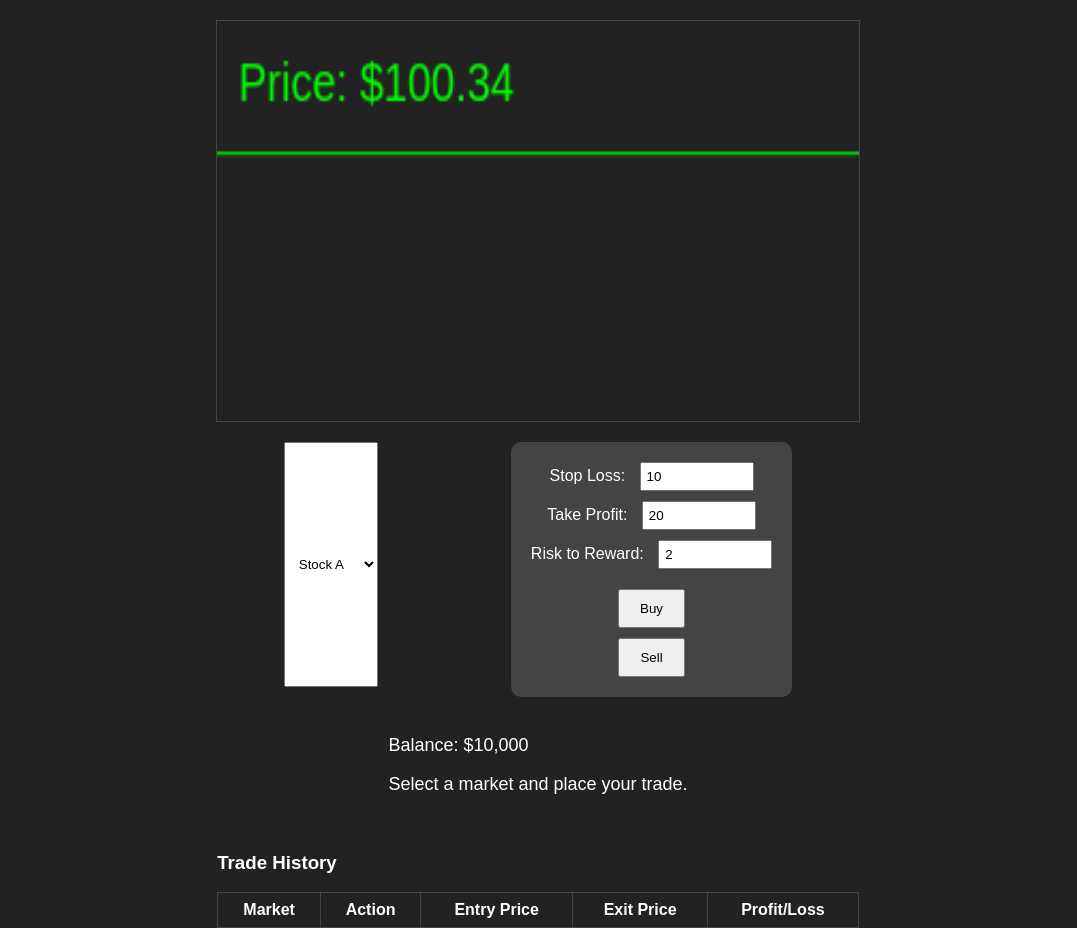
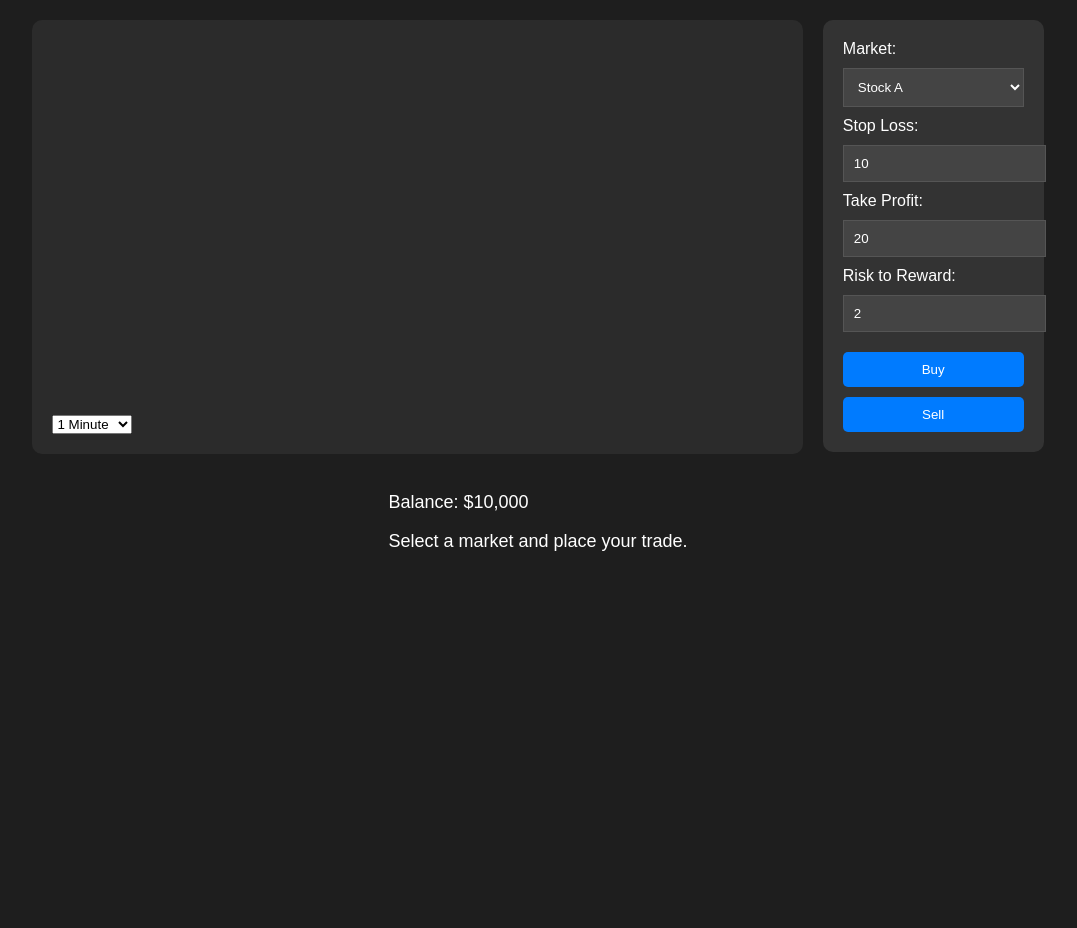
Before and after one commit to SuessVilliano/TradeGame, a plain HTML site: page index.html in a window 1280 px wide. Shown: the whole page, without its empty margins (102-1179 px from the left). After the commit the page ends 800 px from the top, so only its background shows below. Drawn offline with nearby package versions, Linux system fonts and the light colour scheme.

Commit message:
Update index.html

```diff
--- a/index.html
+++ b/index.html
@@ -9,7 +9,7 @@
             margin: 0;
             padding: 0;
             font-family: Arial, sans-serif;
-            background-color: #222;
+            background-color: #1e1e1e;
             color: white;
             display: flex;
             flex-direction: column;
@@ -18,123 +18,98 @@
         }
         #dashboard {
             display: flex;
-            flex-direction: column;
-            align-items: center;
-            width: 80%;
+            flex-direction: row;
+            align-items: flex-start;
+            width: 90%;
             margin-top: 20px;
         }
         #chartArea {
-            width: 100%;
-            height: 400px;
-            background-color: #333;
-            border: 1px solid #444;
-            position: relative;
+            width: 75%;
+            background-color: #2b2b2b;
+            padding: 20px;
+            border-radius: 10px;
+            margin-right: 20px;
         }
         canvas {
             width: 100%;
-            height: 100%;
-            background-color: #222;
-        }
-        .controls {
-            display: flex;
-            justify-content: space-around;
-            width: 100%;
-            margin-top: 20px;
+            height: 400px;
         }
         .trade-panel {
-            display: flex;
-            flex-direction: column;
-            align-items: center;
-            background-color: #444;
+            width: 25%;
+            background-color: #333;
             padding: 20px;
             border-radius: 10px;
         }
         .trade-panel label {
+            display: block;
             margin-bottom: 10px;
         }
-        .trade-panel input {
-            width: 100px;
-            padding: 5px;
-            margin-left: 10px;
+        .trade-panel input, .trade-panel select {
+            width: 100%;
+            padding: 10px;
+            margin-bottom: 10px;
+            background-color: #444;
+            border: 1px solid #555;
+            color: white;
         }
         .trade-panel button {
-            padding: 10px 20px;
+            width: 100%;
+            padding: 10px;
             margin-top: 10px;
+            background-color: #007bff;
+            border: none;
+            border-radius: 5px;
+            color: white;
+            cursor: pointer;
+        }
+        .trade-panel button:hover {
+            background-color: #0056b3;
         }
         .stats {
             margin-top: 20px;
             font-size: 18px;
         }
-        .trade-history {
-            margin-top: 20px;
-            width: 100%;
-        }
-        table {
-            width: 100%;
-            border-collapse: collapse;
-            margin-top: 10px;
-        }
-        table, th, td {
-            border: 1px solid #444;
-        }
-        th, td {
-            padding: 8px;
-            text-align: center;
-        }
-        select {
-            padding: 10px;
-            margin-bottom: 10px;
-        }
     </style>
+    <script src="https://cdn.jsdelivr.net/npm/chart.js"></script>
 </head>
 <body>
 
 <div id="dashboard">
     <div id="chartArea">
-        <canvas id="marketCanvas"></canvas>
+        <canvas id="marketChart"></canvas>
+        <select id="timeFrame" style="margin-top: 10px;">
+            <option value="1m">1 Minute</option>
+            <option value="5m">5 Minutes</option>
+            <option value="1h">1 Hour</option>
+        </select>
     </div>
-    <div class="controls">
+    <div class="trade-panel">
+        <label for="marketSelect">Market:</label>
         <select id="marketSelect">
             <option value="Stock A">Stock A</option>
             <option value="Crypto B">Crypto B</option>
             <option value="Forex C">Forex C</option>
         </select>
-        <div class="trade-panel">
-            <label>Stop Loss: <input type="number" id="stopLoss" value="10"></label>
-            <label>Take Profit: <input type="number" id="takeProfit" value="20"></label>
-            <label>Risk to Reward: <input type="number" id="riskReward" value="2"></label>
+        <label>Stop Loss:</label>
+        <input type="number" id="stopLoss" value="10">
+        <label>Take Profit:</label>
+        <input type="number" id="takeProfit" value="20">
+        <label>Risk to Reward:</label>
+        <input type="number" id="riskReward" value="2">
         <button id="buyButton">Buy</button>
         <button id="sellButton">Sell</button>
     </div>
 </div>
+
 <div class="stats">
     <p id="balance">Balance: $10,000</p>
     <p id="message">Select a market and place your trade.</p>
 </div>
-    <div class="trade-history">
-        <h3>Trade History</h3>
-        <table id="historyTable">
-            <thead>
-                <tr>
-                    <th>Market</th>
-                    <th>Action</th>
-                    <th>Entry Price</th>
-                    <th>Exit Price</th>
-                    <th>Profit/Loss</th>
-                </tr>
-            </thead>
-            <tbody id="historyBody">
-                <!-- Trade history will be dynamically added here -->
-            </tbody>
-        </table>
-    </div>
-</div>
 
 <script>
-    const canvas = document.getElementById('marketCanvas');
-    const ctx = canvas.getContext('2d');
-
+    const ctx = document.getElementById('marketChart').getContext('2d');
     const marketSelect = document.getElementById('marketSelect');
+    const timeFrameSelect = document.getElementById('timeFrame');
     const buyButton = document.getElementById('buyButton');
     const sellButton = document.getElementById('sellButton');
     const balanceDisplay = document.getElementById('balance');
@@ -142,47 +117,82 @@
     const stopLossInput = document.getElementById('stopLoss');
     const takeProfitInput = document.getElementById('takeProfit');
     const riskRewardInput = document.getElementById('riskReward');
-    const historyBody = document.getElementById('historyBody');
 
     let balance = 10000;
     let currentPrice = 100;  // Start with a default price
     let tradeHistory = [];
     let selectedMarket = marketSelect.value;
+    let marketData = generateMockData();
 
-    function simulateMarketData() {
-        // Simulate market price fluctuations
-        currentPrice += (Math.random() - 0.5) * 2;  // Random price changes
-        if (currentPrice < 90) currentPrice = 90;   // Floor price
-        if (currentPrice > 110) currentPrice = 110; // Ceiling price
-        updateMarket(currentPrice);
+    // Initialize the Chart.js candlestick chart
+    let marketChart = new Chart(ctx, {
+        type: 'candlestick',
+        data: {
+            datasets: [{
+                label: selectedMarket,
+                data: marketData
+            }]
+        },
+        options: {
+            responsive: true,
+            scales: {
+                x: {
+                    type: 'time',
+                    time: {
+                        unit: 'minute'
+                    }
+                },
+                y: {
+                    beginAtZero: false
+                }
+            }
+        }
+    });
+
+    // Simulate market data
+    function generateMockData() {
+        const data = [];
+        let price = 100;
+        for (let i = 0; i < 100; i++) {
+            const open = price;
+            const close = price + (Math.random() - 0.5) * 2;
+            const high = Math.max(open, close) + Math.random() * 2;
+            const low = Math.min(open, close) - Math.random() * 2;
+            price = close;
+            data.push({
+                x: new Date(Date.now() - (99 - i) * 60000),  // Mock 1 minute intervals
+                o: open,
+                h: high,
+                l: low,
+                c: close
+            });
+        }
+        return data;
     }
 
-    // Function to update the market with new price data
-    function updateMarket(price) {
-        ctx.clearRect(0, 0, canvas.width, canvas.height);
+    // Update the chart with new data
+    function updateMarketData() {
+        const newData = generateMockData();
+        marketChart.data.datasets[0].data = newData;
+        marketChart.update();
+    }
 
-        // Draw price line
-        ctx.beginPath();
-        ctx.moveTo(0, canvas.height - price);
-        ctx.lineTo(canvas.width, canvas.height - price);
-        ctx.strokeStyle = '#00ff00';
-        ctx.stroke();
-
-        // Display current price
-        ctx.fillStyle = '#00ff00';
-        ctx.font = '20px Arial';
-        ctx.fillText('Price: $' + price.toFixed(2), 10, 30);
-    }
+    timeFrameSelect.addEventListener('change', () => {
+        const timeFrame = timeFrameSelect.value;
+        marketChart.options.scales.x.time.unit = timeFrame === '1m' ? 'minute' : timeFrame === '5m' ? 'minute' : 'hour';
+        updateMarketData();
+    });
 
     marketSelect.addEventListener('change', () => {
         selectedMarket = marketSelect.value;
-        messageDisplay.textContent = `Selected Market: ${selectedMarket}`;
+        marketChart.data.datasets[0].label = selectedMarket;
         resetMarket();
     });
 
     function resetMarket() {
         currentPrice = 100;
-        updateMarket(currentPrice);
+        marketData = generateMockData();
+        updateMarketData();
     }
 
     // Handle buy action
@@ -209,7 +219,7 @@
             timestamp: new Date(),
         };
 
-        simulateMarketData();  // Simulate market movement
+        simulateMarketMovement();  // Simulate market movement
 
         let exitPrice = currentPrice;
         let profit = 0;
@@ -239,26 +249,28 @@
         balance += profit;
         balanceDisplay.textContent = 'Balance: $' + balance.toFixed(2);
 
-        addTradeToHistory(tradeEntry);
-
         // Show the trade result
         messageDisplay.textContent = profit >= 0 ? `Profit: $${profit.toFixed(2)}` : `Loss: $${(-profit).toFixed(2)}`;
     }
 
-    function addTradeToHistory(trade) {
-        const row = document.createElement('tr');
-        row.innerHTML = `
-            <td>${trade.market}</td>
-            <td>${trade.action}</td>
-            <td>${trade.entryPrice.toFixed(2)}</td>
-            <td>${trade.exitPrice.toFixed(2)}</td>
-            <td>${trade.profit >= 0 ? '$' + trade.profit.toFixed(2) : '-$' + (-trade.profit).toFixed(2)}</td>
-        `;
-        historyBody.appendChild(row);
+    // Simulate market movement (for the sake of example)
+    function simulateMarketMovement() {
+        // Mock some movement
+        currentPrice += (Math.random() - 0.5) * 2;
+        marketData.push({
+            x: new Date(),
+            o: currentPrice,
+            h: currentPrice + Math.random(),
+            l: currentPrice - Math.random(),
+            c: currentPrice
+        });
+        marketChart.update();
     }
 
-    // Simulate market data updates
-    setInterval(simulateMarketData, 2000); // Update every 2 seconds
+    // Periodically update the chart with new data
+    setInterval(() => {
+        simulateMarketMovement();
+    }, 2000);
 </script>
 
 </body>
```
Lines whose indentation alone changed are shown as unchanged.
